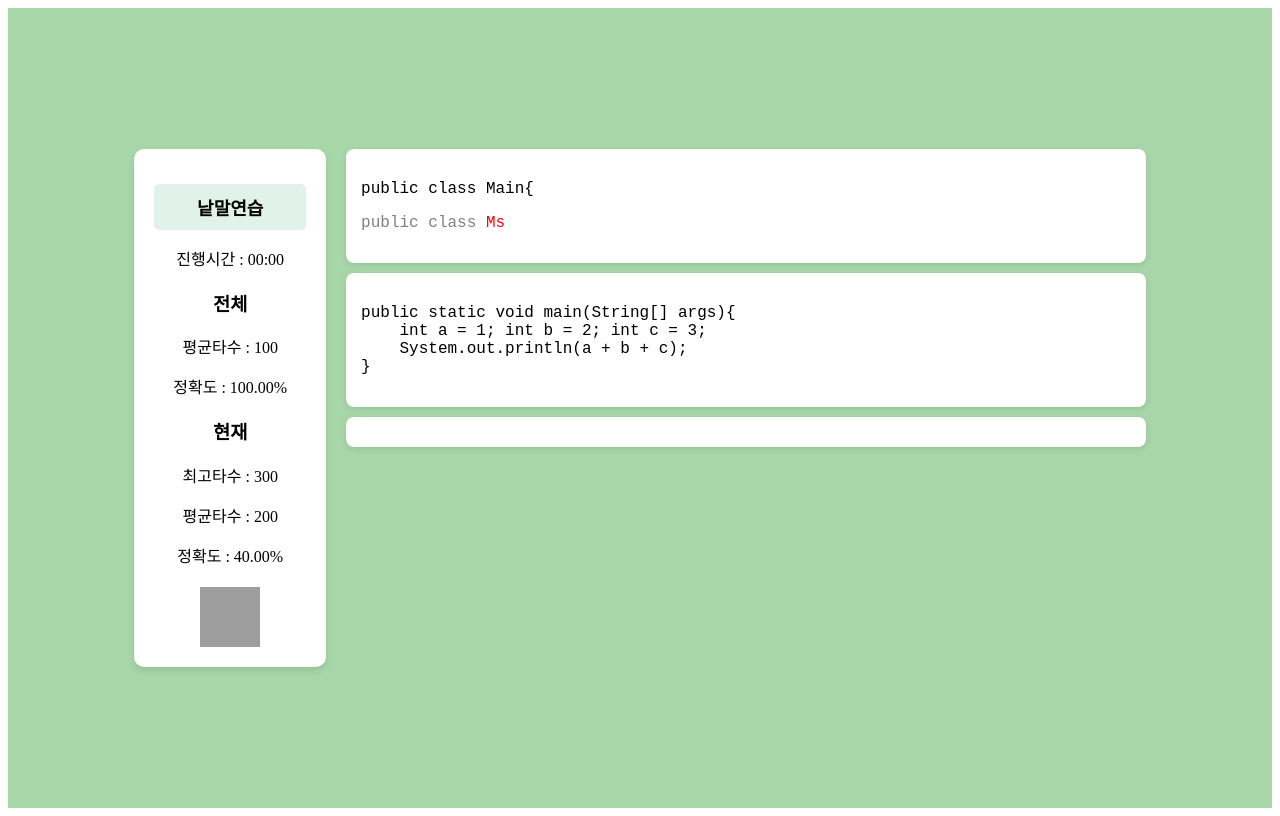
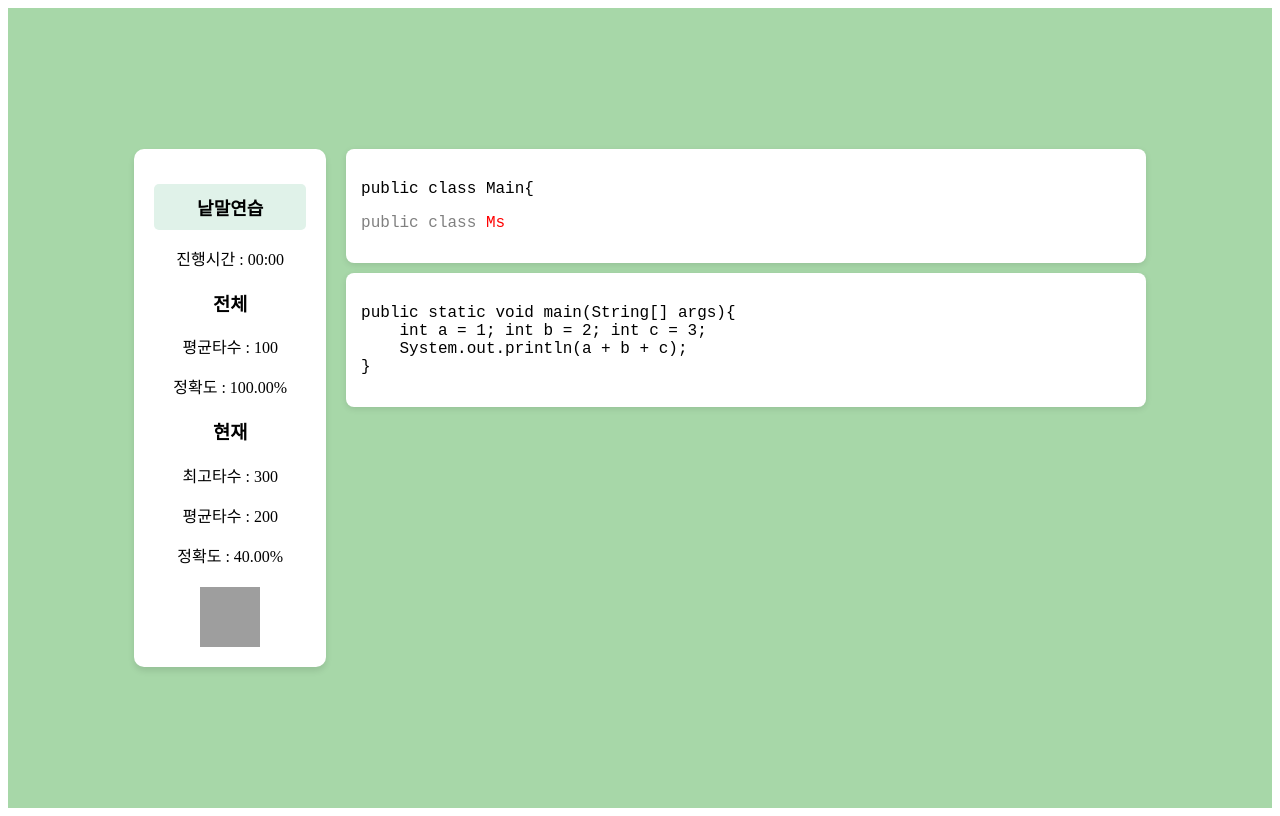
Before and after one commit to MasTaZa/frontend, a React (Create React App) app: page / in a window 1280 px wide. Built offline with nearby package versions, Linux system fonts and the light colour scheme; grey boxes are pictures that could not be loaded.

Commit message:
미림 타자 연습

```diff
--- a/src/pages/TypingPractice.css
+++ b/src/pages/TypingPractice.css
@@ -14,7 +14,7 @@
   padding: 20px;
 }
 
-/* 왼쪽 정보 패널 */
+/*왼쪽 패널*/
 .info-panel {
   width: 15%;
   background: white;
@@ -51,7 +51,7 @@
   height: 60px;
 }
 
-/* 오른쪽 타자 연습 화면 */
+/*오른쪽*/
 .typing-area {
   flex: 1;
   margin-left: 20px;
@@ -79,21 +79,3 @@
 .highlight {
   color: red;
 }
-
-/* 키보드 레이아웃 */
-.keyboard-box {
-  display: flex;
-  flex-wrap: wrap;
-  gap: 5px;
-  background: white;
-  padding: 15px;
-  border-radius: 8px;
-  box-shadow: 0px 2px 6px rgba(0, 0, 0, 0.1);
-}
-
-.key {
-  width: 20px;
-  height: 20px;
-  background: #166534;
-  border-radius: 4px;
-}
--- a/src/pages/TypingPractice.tsx
+++ b/src/pages/TypingPractice.tsx
@@ -5,7 +5,7 @@ const TypingPractice: React.FC = () => {
   return (
     <div className="container">
       <div className="main-box">
-        {/*왼쪽 패널*/}
+        {/*왼쪽*/}
         <div className="info-panel">
           <h2 className="title">낱말연습</h2>
           <p>진행시간 : 00:00</p>
@@ -21,7 +21,7 @@ const TypingPractice: React.FC = () => {
           </div>
         </div>
 
-        {/*오른쪽 화면*/}
+        {/*오른쪽*/}
         <div className="typing-area">
           <div className="code-box">
             <p className="code">public class Main{'{'}</p>
```
